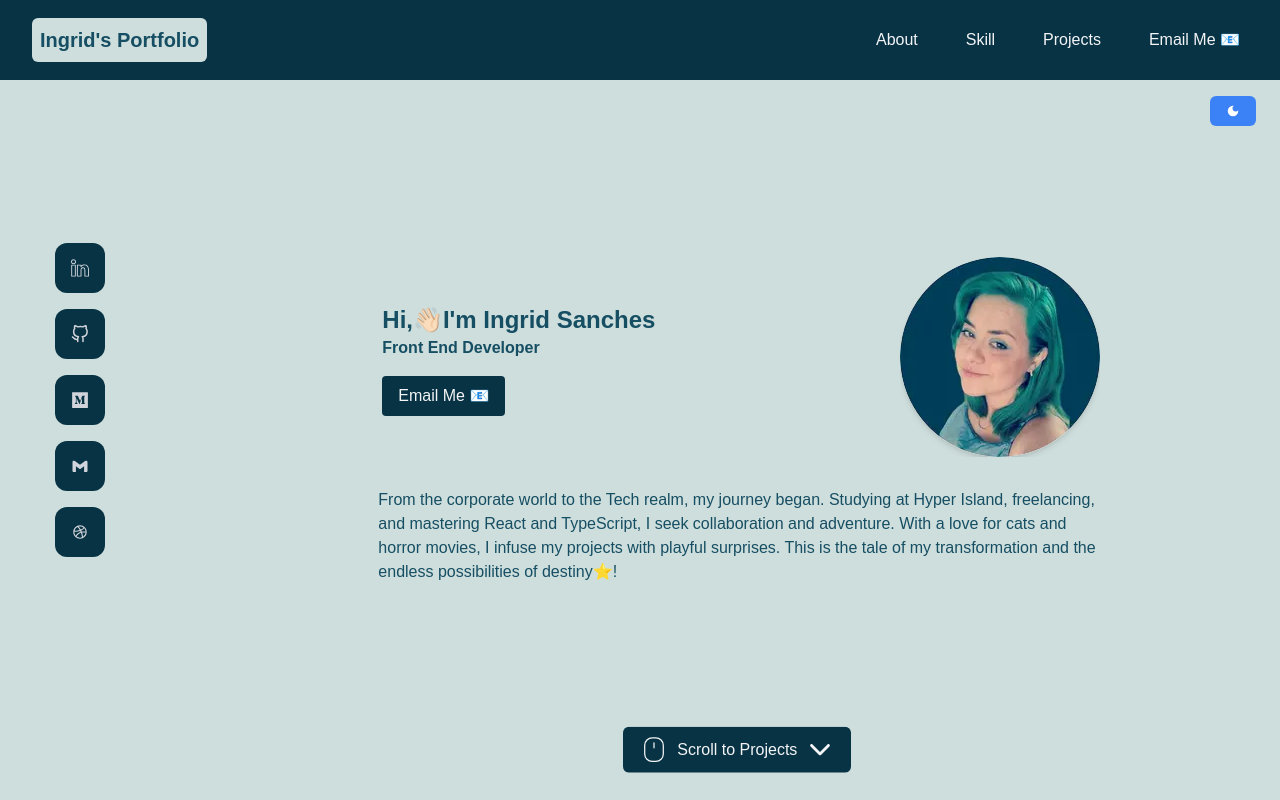
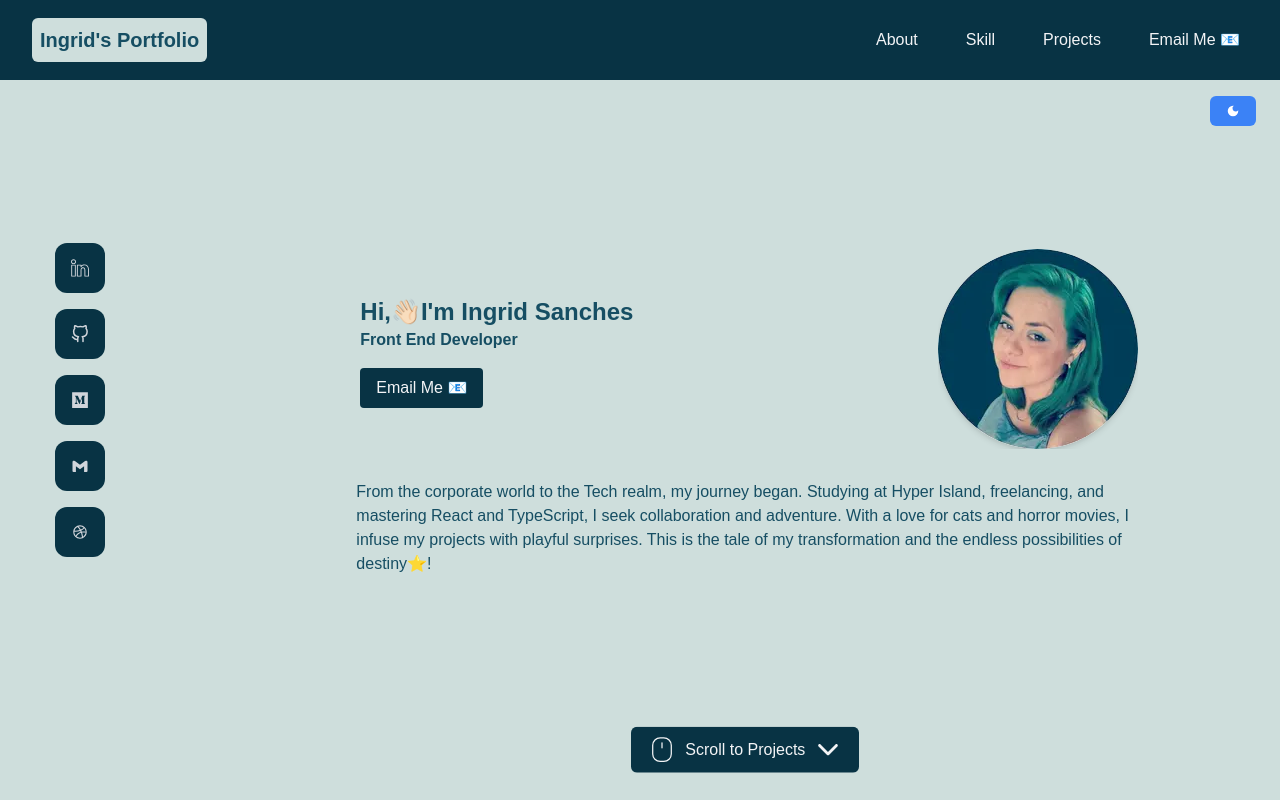
Before and after one commit to IngridAkeida/portfolio, a Next.js app: page / in a window 1280 px wide. Shown: the top 800 px of the page. Built offline with nearby package versions, Linux system fonts and the light colour scheme; a web font is replaced by a local one; what tailwindcss-animated would draw is missing.

Commit message:
Update Main component styles

```diff
--- a/src/components/main/Main.tsx
+++ b/src/components/main/Main.tsx
@@ -24,13 +24,13 @@ const Main: React.FC = () => {
 
   return (
     <main className="
-    px-16 mt-8 mx-auto min-h-screen gap-4
+    px-4 mt-2 mx-auto min-h-screen gap-4
     md:grid md:grid-cols-6">
       <div></div>
       <div className="col-span-5">
         <div
           id="page1"
-          className="container h-screen flex flex-col gap-4 justify-center items-center -mt-4"
+          className="container h-screen flex flex-col gap-4 justify-center items-center"
         >
           <Intro />
           <Overview />
```
